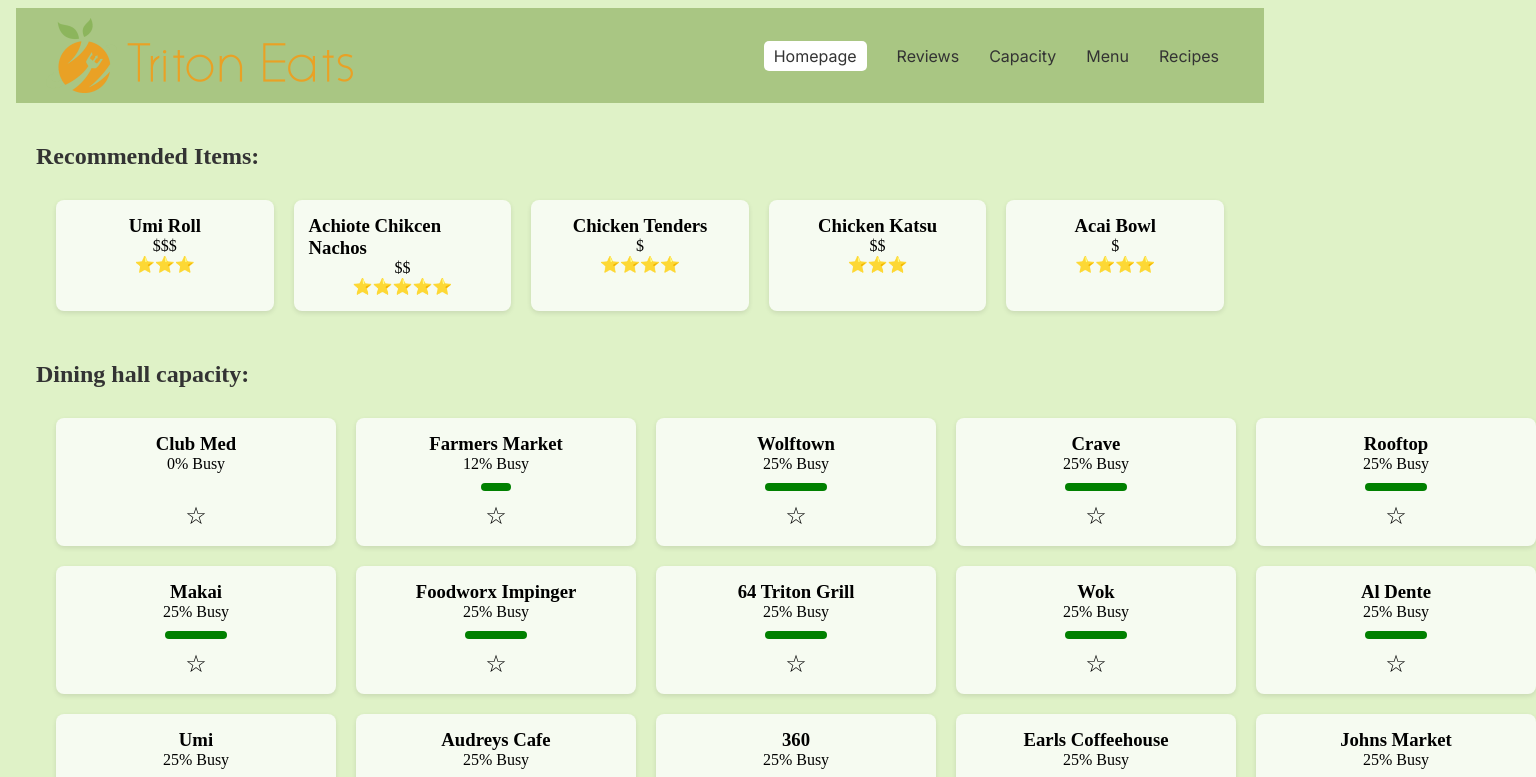
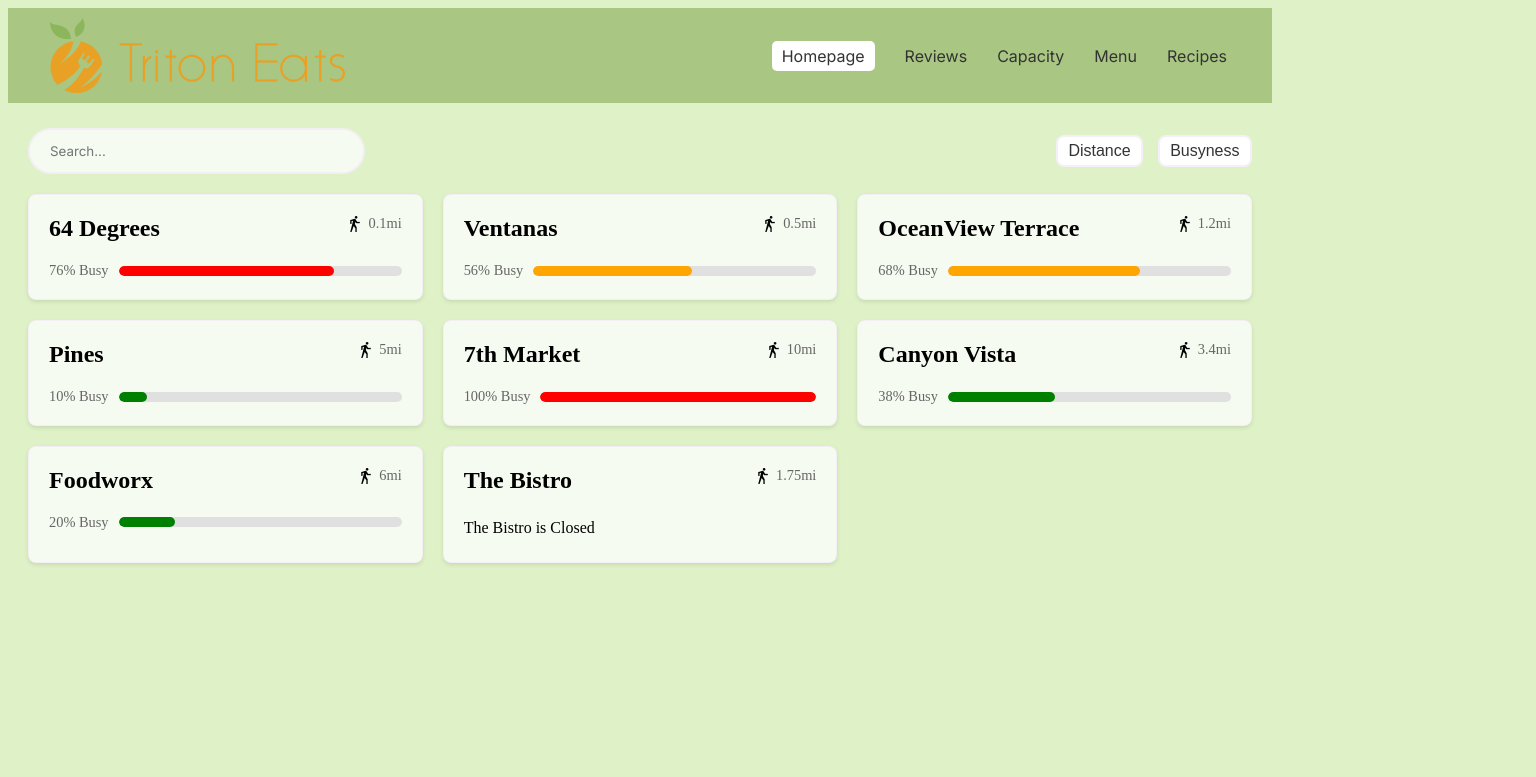
Before and after one commit to erizheng/TritonEats, a React (Create React App) app in the folder triton-eats/client/: page / in a window 1280 px wide. Shown: the top 777 px of the page, 1536 px wide, since content can reach past the window. Built offline with nearby package versions, Linux system fonts and the light colour scheme; the HTML template or start-up script is replaced by a standard one.

Commit message:
Homepage Update.
New homepage design with working search, distance, and busyness interactivity. Checks for dining hall closed and other edge cases. Still need tests, updated css, and possible refactor for readability.

```diff
--- a/triton-eats/client/src/CSS/HomePage.css
+++ b/triton-eats/client/src/CSS/HomePage.css
@@ -12,61 +12,120 @@
     padding: 20px;
 }
 
-.homepage h2 {
-    margin-top: 20px;
-    margin-bottom: 10px;
-    color: #333;
+.DiningHallSearchSort {
+    display: flex;
+    align-items: center;
+    justify-content: space-between;
+    margin-top: 2%;
+    margin-left: 20px;
 }
 
-.recommended-items {
-    display: flex;
-    gap: 20px;
-    margin-bottom: 30px;
-    padding: 20px;
+.sort-buttons-container {
+    display: inline-flex;
+    margin-right: 20px;
 }
 
-.recommended-item {
+.DiningHallSearchSort input {
     background-color: var(--color-1);
-    padding: 15px;
-    border-radius: 8px;
-    box-shadow: 0px 2px 5px rgba(0, 0, 0, 0.1);
-    width: 20%;
-    display: flex;
-    flex-direction: column;
-    align-items: center;
+	border: 2px solid var(--color-0);
+	border-radius: 25px;
+	width: 25%;
+	height: 40px;
+	font-family: 'Inter', sans-serif;
+	padding-left: 20px;
+
 }
 
-.dining-halls-grid {
+.DiningHallSearchSort .sort-button {
+    margin: 0px 15px;
+    color: #333;
+    cursor: pointer;
+    font-size: 1rem;
+    padding: 5px 10px;
+	background-color: white;
+	border: 2px solid var(--color-0);
+	border-radius: 8px;
+	margin-right: 0.5px;
+	width: fit-content;
+}
+
+.DiningHallSearchSort .sort-button:hover {
+    background-color: var(--color-0);
+}
+
+.dining-hall-grid {
     display: grid;
-    grid-template-columns: repeat(5, 1fr);
+    grid-template-columns: repeat(3, 1fr);
     gap: 20px;
     padding: 20px;
 }
 
-.dining-hall {
+.dining-hall-card {
+    border: 1px solid var(--color-0);
+    padding: 20px;
+    border-radius: 8px;
     background-color: var(--color-1);
-    padding: 15px;
-    border-radius: 8px;
-    box-shadow: 0px 2px 5px rgba(0, 0, 0, 0.1);
-    display: flex;
-    flex-direction: column;
-    align-items: center;
-    width: 250px;
-    border-top: 5px;
+    box-shadow: 0 2px 4px rgba(0, 0, 0, 0.1);
+    position: relative;
 }
 
-.capacity-bar {
-    height: 8px;
-    border-radius: 4px;
-    width: 100%;
-    background-color: var(--color-0);
+.dining-hall-card h2 {
+    margin-top: 0;
+}
+
+.dining-hall-card p {
+    margin: 5px 0;
+}
+
+.dining-hall-distance {
+    position: absolute;
+    top: 20px;
+    right: 20px;
+    display: flex;
+    align-items: center;
+    font-size: 0.9rem;
+    color: #666;
+}
+.dining-hall-distance img {
+    width: 16px;
+    height: 16px;
+    margin-right: 5px;
+}
+
+.busyness-container {
+    display: flex;
+    align-items: center;
     margin-top: 10px;
 }
 
-button {
-    border: none;
-    background: none;
-    cursor: pointer;
-    font-size: 1.5rem;
-    margin-top: 10px;
+.busyness-text {
+    margin-right: 10px;
+    color: #666;
+    font-size: 0.9rem;
 }
+
+.progress-bar-container {
+    height: 10px;
+    border-radius: 5px;
+    background-color: #e0e0e0;
+    flex: 1;
+    overflow: hidden;
+}
+
+.progress-bar {
+    height: 100%;
+    border-radius: 5px;
+    transition: width 0.3s ease;
+}
+
+.progress-bar.low {
+    background-color: green;
+}
+
+.progress-bar.medium {
+    background-color: orange;
+}
+
+.progress-bar.high {
+    background-color: red;
+}
--- a/triton-eats/client/src/components/HomePage/DiningHall.tsx
+++ b/triton-eats/client/src/components/HomePage/DiningHall.tsx
@@ -1,21 +1,30 @@
-import React, { useState } from 'react';
+import React from 'react';
+import { DiningHall as DiningHallType } from '../../types/homepageTypes';
 
-type DiningHallProps = {
-    name: string;
-    capacity: number;
-    isFavorited: boolean;
-    onFavorite: () => void;
-};
-
-const DiningHall: React.FC<DiningHallProps> = ({ name, capacity, isFavorited, onFavorite }) => {
-    const capacityColor = capacity > 70 ? 'red' : capacity > 40 ? 'orange' : 'green';
+const DiningHall: React.FC<DiningHallType> = ({ name, distance, busyness, isOpen }) => {
+    const getProgressBarClass = (busyness: number) => {
+        if (busyness > 75) return 'progress-bar high';
+        if (busyness > 50) return 'progress-bar medium';
+        return 'progress-bar low';
+    };
 
     return (
-        <div className="dining-hall">
-            <h3>{name}</h3>
-            <p>{capacity}% Busy</p>
-            <div className="capacity-bar" style={{ backgroundColor: capacityColor, width: `${capacity}%` }}></div>
-            <button onClick={onFavorite}>{isFavorited ? '⭐' : '☆'}</button>
+        <div className="dining-hall-card">
+            <h2>{name}</h2>
+            <div className="dining-hall-distance">
+                <img src={"images/distanceIcon.png"} alt="Walking distance icon" />
+                <span>{distance}mi</span>
+            </div>
+            {isOpen ? (
+                <div className="busyness-container">
+                    <span className="busyness-text">{busyness}% Busy</span>
+                    <div className="progress-bar-container">
+                        <div className={getProgressBarClass(busyness)} style={{ width: `${busyness}%` }}></div>
+                    </div>
+                </div>
+            ) : (
+                <p>{name} is Closed</p>
+            )}
         </div>
     );
 };
--- /dev/null
+++ b/triton-eats/client/src/components/HomePage/DiningHallSearchSort.tsx
@@ -0,0 +1,34 @@
+import React, { useState } from 'react';
+
+interface DiningHallSearchSortProps {
+    onSearch: (searchTerm: string) => void;
+    onSortByDistance: () => void;
+    onSortByBusyness: () => void;
+}
+
+const DiningHallSearchSort: React.FC<DiningHallSearchSortProps> = ({ onSearch, onSortByDistance, onSortByBusyness }) => {
+    const [searchItem, setSearchItem] = useState('');
+
+    const handleSearch = (event: React.ChangeEvent<HTMLInputElement>) => {
+        const value = event.target.value;
+        setSearchItem(value);
+        onSearch(value);
+    };
+
+    return (
+        <div className='DiningHallSearchSort'>
+            <input
+                type="text"
+                placeholder="Search..."
+                value={searchItem}
+                onChange={handleSearch}
+            />
+            <div className="sort-buttons-container">
+                <button className="sort-button" onClick={onSortByDistance}>Distance</button>
+                <button className="sort-button" onClick={onSortByBusyness}>Busyness</button>
+            </div>
+        </div>
+    );
+};
+
+export default DiningHallSearchSort;
--- a/triton-eats/client/src/components/HomePage/DiningHallsGrid.tsx
+++ b/triton-eats/client/src/components/HomePage/DiningHallsGrid.tsx
@@ -1,92 +1,16 @@
-import React, { useState } from 'react';
+import React from 'react';
 import DiningHall from './DiningHall';
+import { DiningHall as DiningHallType } from '../../types/homepageTypes';
 
-type DiningHallData = {
-    id: number;
-    name: string;
-    capacity: number;
-    isFavorited: boolean;
-};
+interface DiningHallsGridProps {
+    diningHalls: DiningHallType[];
+}
 
-const DiningHallsGrid: React.FC = () => {
-    const [diningHalls, setDiningHalls] = useState<DiningHallData[]>([
-        //Sixth
-        { id: 1, name: 'Wolftown', capacity: 25, isFavorited: false },
-        { id: 2, name: 'Crave', capacity: 25, isFavorited: false },
-        { id: 3, name: 'Noodles', capacity: 51, isFavorited: false },
-        { id: 4, name: 'Rooftop', capacity: 25, isFavorited: false },
-        { id: 5, name: 'Makai', capacity: 25, isFavorited: false },
-        // Club Med
-        { id: 6, name: 'Club Med', capacity: 0, isFavorited: false },
-        // Foodworx
-        { id: 7, name: 'Foodworx Impinger', capacity: 25, isFavorited: false },
-        { id: 8, name: 'Deli & Salad', capacity: 67, isFavorited: false },
-        // 64 Degrees
-        { id: 9, name: '64 Triton Grill', capacity: 25, isFavorited: false },
-        { id: 10, name: 'Wok', capacity: 25, isFavorited: false },
-        { id: 11, name: 'Taqueria', capacity: 86, isFavorited: false },
-        { id: 12, name: 'Al Dente', capacity: 25, isFavorited: false },
-        { id: 13, name: '64 Garden Bar', capacity: 35, isFavorited: false },
-        { id: 14, name: 'Umi', capacity: 25, isFavorited: false },
-        // Audreys
-        { id: 15, name: 'Audreys Cafe', capacity: 25, isFavorited: false },
-        // Canyon Vista
-        { id: 16, name: 'Fusion Grill', capacity: 85, isFavorited: false },
-        { id: 17, name: '360', capacity: 25, isFavorited: false },
-        { id: 18, name: 'Earls Coffeehouse', capacity: 25, isFavorited: false },
-        { id: 19, name: 'Fresh', capacity: 100, isFavorited: false },
-        // Roger's Market
-        { id: 20, name: 'Rogers Coffeehouse', capacity: 63, isFavorited: false },
-        // Johns Market
-        { id: 21, name: 'Johns Market', capacity: 25, isFavorited: false },
-        // Pines
-        { id: 22, name: 'hEAT', capacity: 25, isFavorited: false },
-        { id: 23, name: 'Pines Triton Grill', capacity: 25, isFavorited: false },
-        { id: 24, name: 'Toasted', capacity: 25, isFavorited: false },
-        { id: 25, name: 'Farmers Market', capacity: 12, isFavorited: false },
-        { id: 26, name: 'Roots', capacity: 25, isFavorited: false },
-        // Ocean View
-        { id: 27, name: 'Counter Culture', capacity: 25, isFavorited: false },
-        { id: 28, name: 'Spcie', capacity: 25, isFavorited: false },
-        { id: 29, name: 'Scholars Pizza', capacity: 25, isFavorited: false },
-        { id: 30, name: 'Scholars Italian', capacity: 25, isFavorited: false },
-        // Ventanas
-        { id: 31, name: 'Soul', capacity: 25, isFavorited: false },
-        { id: 32, name: 'Journey', capacity: 25, isFavorited: false },
-        { id: 33, name: 'Vibe', capacity: 25, isFavorited: false },
-        { id: 34, name: 'HaPi', capacity: 25, isFavorited: false },
-        { id: 35, name: 'Tandoor', capacity: 25, isFavorited: false },
-        { id: 36, name: 'Kaldi', capacity: 25, isFavorited: false },
-        //Seventh
-        { id: 37, name: 'Bistro', capacity: 31, isFavorited: false },
-        { id: 38, name: 'Seventh Coffeehouse', capacity: 100, isFavorited: false },
-        { id: 39, name: 'Northside Deli', capacity: 37, isFavorited: false },
-    ]);
-
-    const handleFavorite = (id: number) => {
-        setDiningHalls((prevHalls) =>
-            prevHalls.map((hall) =>
-                hall.id === id ? { ...hall, isFavorited: !hall.isFavorited } : hall
-            )
-        );
-    };
-
-    const sortedDiningHalls = diningHalls
-        .slice()
-        .sort((a, b) =>
-            a.isFavorited === b.isFavorited ? a.capacity - b.capacity : b.isFavorited ? 1 : -1
-        );
-
+const DiningHallsGrid: React.FC<DiningHallsGridProps> = ({ diningHalls }) => {
     return (
-        <div className="dining-halls-grid">
-            {sortedDiningHalls.map((hall) => (
-                <DiningHall
-                    key={hall.id}
-                    name={hall.name}
-                    capacity={hall.capacity}
-                    isFavorited={hall.isFavorited}
-                    onFavorite={() => handleFavorite(hall.id)}
-                />
+        <div className="dining-hall-grid">
+            {diningHalls.map(hall => (
+                <DiningHall key={hall.id} {...hall} />
             ))}
         </div>
     );
--- a/triton-eats/client/src/components/HomePage/TempRecommendedItem.tsx
+++ /dev/null
@@ -1,17 +0,0 @@
-import React from 'react';
-
-type RecommendedItemProps = {
-    name: string;
-    price: string;
-    rating: number;
-};
-
-const RecommendedItem: React.FC<RecommendedItemProps> = ({ name, price, rating }) => (
-    <div className="recommended-item">
-        <h3>{name}</h3>
-        <p>{price}</p>
-        <div className="stars">{'⭐'.repeat(rating)}</div>
-    </div>
-);
-
-export default RecommendedItem;
--- /dev/null
+++ b/triton-eats/client/src/constants/homepageConstants.ts
@@ -0,0 +1,13 @@
+import { DiningHall } from "../types/homepageTypes";
+
+// Mocked Review Item
+export const diningHalls: DiningHall[] = [
+    { id: 1, name: '64 Degrees', distance: .1, busyness: 76, isOpen: true,  },
+    { id: 2, name: 'Ventanas', distance: 0.5, busyness: 56, isOpen: true,  },
+    { id: 3, name: 'OceanView Terrace', distance: 1.2, busyness: 68, isOpen: true,  },
+    { id: 4, name: 'Pines', distance: 5, busyness: 10, isOpen: true,  },
+    { id: 5, name: '7th Market', distance: 10, busyness: 100, isOpen: true,  },
+    { id: 6, name: 'Canyon Vista', distance: 3.4, busyness: 38, isOpen: true,  },
+    { id: 7, name: 'Foodworx', distance: 6, busyness: 20, isOpen: true,  },
+    { id: 8, name: 'The Bistro', distance: 1.75, busyness: 0, isOpen: false,  },
+  ];
--- a/triton-eats/client/src/pages/HomePage.tsx
+++ b/triton-eats/client/src/pages/HomePage.tsx
@@ -1,29 +1,57 @@
+import { useState } from 'react';
 import DiningHallsGrid from '../components/HomePage/DiningHallsGrid';
-import RecommendedItem from '../components/HomePage/TempRecommendedItem';
+import DiningHallSearchSort from '../components/HomePage/DiningHallSearchSort';
 import Navbar from '../components/NavBar';
 import '../CSS/HomePage.css';
+import { DiningHall } from '../types/homepageTypes';
+import { diningHalls as initialDiningHalls } from '../constants/homepageConstants';
 
-export const HomePage = () => {
+
+export const HomePage: React.FC = () => {
+    const [filteredHalls, setFilteredHalls] = useState<DiningHall[]>(initialDiningHalls);
+    const [distanceAsc, setDistanceAsc] = useState(true);
+    const [busynessAsc, setBusynessAsc] = useState(true);
+
+    const handleSearch = (searchTerm: string) => {
+        const filtered = initialDiningHalls.filter(hall =>
+            hall.name.toLowerCase().includes(searchTerm.toLowerCase())
+        );
+        setFilteredHalls(filtered);
+    };
+
+    const handleSortByDistance = () => {
+        const sorted = [...filteredHalls].sort((a, b) => {
+            if (a.isOpen === b.isOpen) {
+                return distanceAsc ? a.distance - b.distance : b.distance - a.distance;
+            }
+            return a.isOpen ? -1 : 1;
+        });
+        setFilteredHalls(sorted);
+        setDistanceAsc(!distanceAsc);
+    };
+
+    const handleSortByBusyness = () => {
+        const sorted = [...filteredHalls].sort((a, b) => {
+            if (a.isOpen === b.isOpen) {
+                return busynessAsc ? b.busyness - a.busyness : a.busyness - b.busyness;
+            }
+            return a.isOpen ? -1 : 1;
+        });
+        setFilteredHalls(sorted);
+        setBusynessAsc(!busynessAsc);
+    };
 
     return (
-        <body>
-            <Navbar selected='Homepage'/>
-            <div className="homepage">
-                <h2>Recommended Items:</h2>
-                <div className="recommended-items">
-                    <RecommendedItem name="Umi Roll" price="$$$" rating={3} />
-                    <RecommendedItem name="Achiote Chikcen Nachos" price="$$" rating={5} />
-                    <RecommendedItem name="Chicken Tenders" price="$" rating={4} />
-                    <RecommendedItem name="Chicken Katsu" price="$$" rating={3} />
-                    <RecommendedItem name="Acai Bowl" price="$" rating={4} />
-                    {/* Temp ReconmmendedItems untill integrated with reccomendations page */}
-                </div>
+        <div>
+            <Navbar selected='Homepage' />
+            <DiningHallSearchSort
+                onSearch={handleSearch}
+                onSortByDistance={handleSortByDistance}
+                onSortByBusyness={handleSortByBusyness}
+            />
+            <DiningHallsGrid diningHalls={filteredHalls} />
+        </div>
+    );
+};
 
-                <h2>Dining hall capacity:</h2>
-                <DiningHallsGrid />
-            </div>
-        </body>
-
-    );
-
-}
+export default HomePage;
--- /dev/null
+++ b/triton-eats/client/src/types/homepageTypes.ts
@@ -0,0 +1,7 @@
+export interface DiningHall {
+    id: number;
+    name: string;
+    distance: number;
+    busyness: number;
+    isOpen: boolean;
+  }
```
Also changed, not shown: triton-eats/client/public/images/distanceIcon.png (added).
